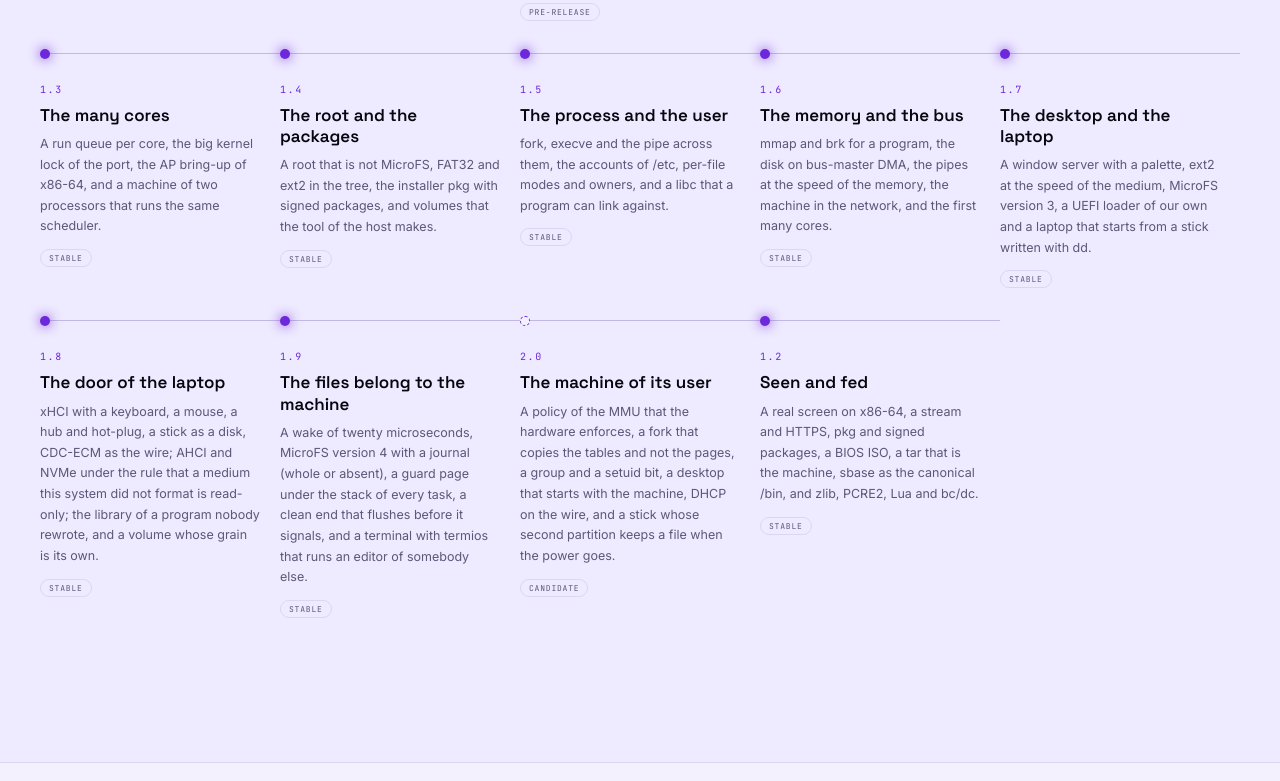
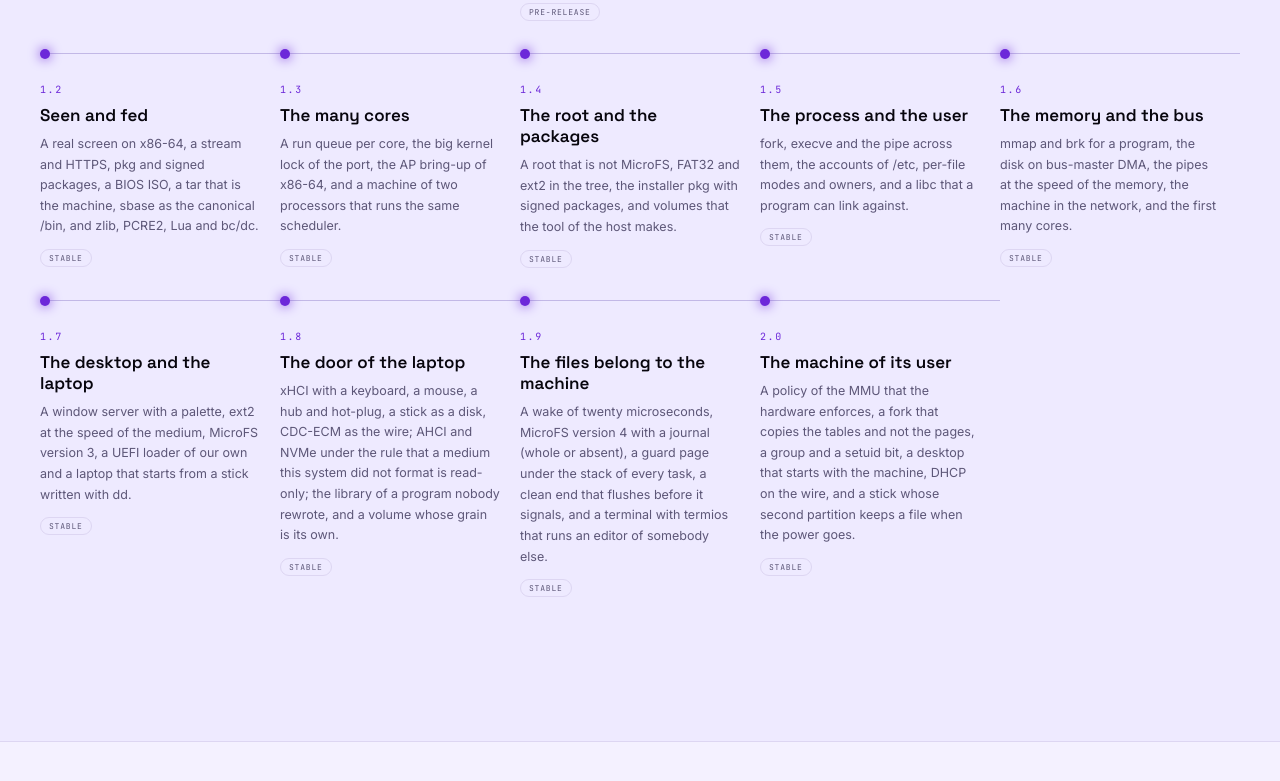
Before and after one commit to TurboSosiska304/microos-site, a React (Vite) app: page / in a window 1280 px wide. Shown: the part 4420-5201 px from the top of the page. Built offline with nearby package versions, Linux system fonts and the light colour scheme.

Commit message:
site: the path puts 1.2 where it belongs, and 2.0 is shipped
The item of 1.2 sat after 2.0 - a leftover of the edit that inserted 1.3 -
and 2.0 still carried the tag of a candidate. Both languages.

```diff
--- a/src/i18n.tsx
+++ b/src/i18n.tsx
@@ -287,6 +287,13 @@ const en = {
         planned: false,
       },
       {
+        version: "1.2",
+        title: "Seen and fed",
+        body: "A real screen on x86-64, a stream and HTTPS, pkg and signed packages, a BIOS ISO, a tar that is the machine, sbase as the canonical /bin, and zlib, PCRE2, Lua and bc/dc.",
+        tag: "stable",
+        planned: false,
+      },
+      {
         version: "1.3",
         title: "The many cores",
         body: "A run queue per core, the big kernel lock of the port, the AP bring-up of x86-64, and a machine of two processors that runs the same scheduler.",
@@ -339,13 +346,6 @@ const en = {
         version: "2.0",
         title: "The machine of its user",
         body: "A policy of the MMU that the hardware enforces, a fork that copies the tables and not the pages, a group and a setuid bit, a desktop that starts with the machine, DHCP on the wire, and a stick whose second partition keeps a file when the power goes.",
-        tag: "candidate",
-        planned: true,
-      },
-      {
-        version: "1.2",
-        title: "Seen and fed",
-        body: "A real screen on x86-64, a stream and HTTPS, pkg and signed packages, a BIOS ISO, a tar that is the machine, sbase as the canonical /bin, and zlib, PCRE2, Lua and bc/dc.",
         tag: "stable",
         planned: false,
       },
@@ -805,6 +805,13 @@ const ru: Dictionary = {
         planned: false,
       },
       {
+        version: "1.2",
+        title: "Видно и можно кормить",
+        body: "Настоящий экран на x86-64, поток и HTTPS, pkg с подписанными пакетами, BIOS ISO, tar, который и есть машина, sbase как канонический /bin и zlib, PCRE2, Lua и bc/dc.",
+        tag: "стабильный",
+        planned: false,
+      },
+      {
         version: "1.3",
         title: "Много ядер",
         body: "Очередь на ядро, big kernel lock порта, запуск AP на x86-64 и машина из двух процессоров с тем же планировщиком.",
@@ -857,14 +864,7 @@ const ru: Dictionary = {
         version: "2.0",
         title: "Машина своего пользователя",
         body: "Политика MMU, которую держит железо, fork, копирующий таблицы, а не страницы, группа и setuid, стол, который стартует с машиной, DHCP на проводе и флешка, второй раздел которой держит файл после выключения.",
-        tag: "candidate",
-        planned: true,
-      },
-      {
-        version: "1.2",
-        title: "Видно и можно кормить",
-        body: "Настоящий экран на x86-64, поток и HTTPS, pkg с подписанными пакетами, BIOS ISO, tar, который и есть машина, sbase как канонический /bin и zlib, PCRE2, Lua и bc/dc.",
-        tag: "стабильный",
+        tag: "stable",
         planned: false,
       },
     ],
```
